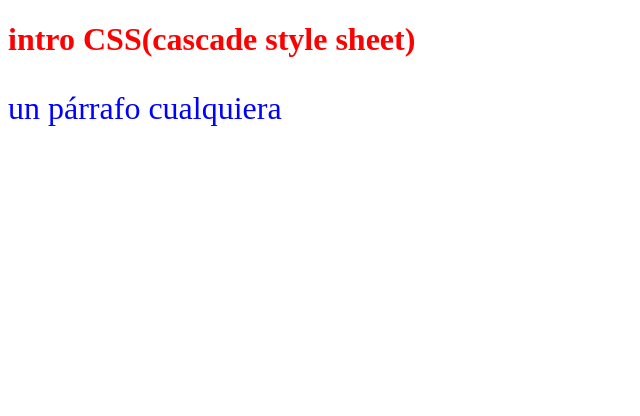
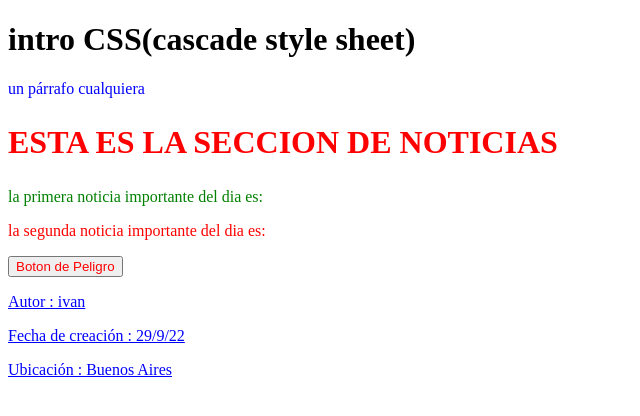
Before and after one commit to ivanretamozodev/OB-html-css-curso, a plain HTML site: page 04-introduccion-css/web-con-css.html in a window 1280 px wide. Shown: the whole page, without its empty margins (0-640 px from the left). Drawn offline with Linux system fonts and the light colour scheme.

Commit message:
selectores

```diff
--- a/04-introduccion-css/estilos.css
+++ b/04-introduccion-css/estilos.css
@@ -1,8 +1,34 @@
-h1 {
+h2 {
   color: red;
 }
 
 p {
   color: blue;
+}
+
+/* #selector id */
+#primera-noticia {
+  color: green;
+  font-size: 1rem;
+}
+
+#segunda-noticia {
+  color: darkmagenta;
+  font-size: 18px;
+}
+/* "." selector de clase*/
+.encabezado {
   font-size: 2rem;
+  text-transform: uppercase;
 }
+
+/* "*" selector universal */
+*.warning {
+  color: red;
+}
+
+.autor,
+.fecha,
+.ubicacion {
+  text-decoration: underline;
+}
--- a/04-introduccion-css/web-con-css.html
+++ b/04-introduccion-css/web-con-css.html
@@ -7,5 +7,16 @@
   <body>
     <h1>intro CSS(cascade style sheet)</h1>
     <p>un párrafo cualquiera</p>
+    <h2 class="encabezado">Esta es la seccion de noticias</h2>
+    <p id="primera-noticia">la primera noticia importante del dia es:</p>
+    <p id="segunda-noticia " class="warning">
+      la segunda noticia importante del dia es:
+    </p>
+    <button class="warning">Boton de Peligro</button>
+    <div>
+      <p class="autor">Autor : ivan</p>
+      <p class="fecha">Fecha de creación : 29/9/22</p>
+      <p class="ubicacion">Ubicación : Buenos Aires</p>
+    </div>
   </body>
 </html>
```
